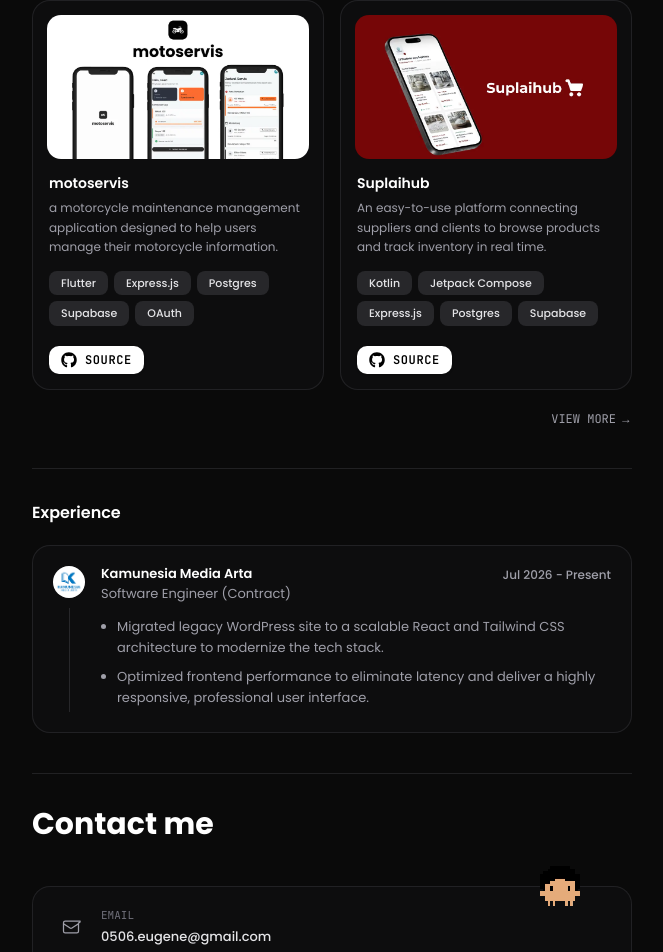
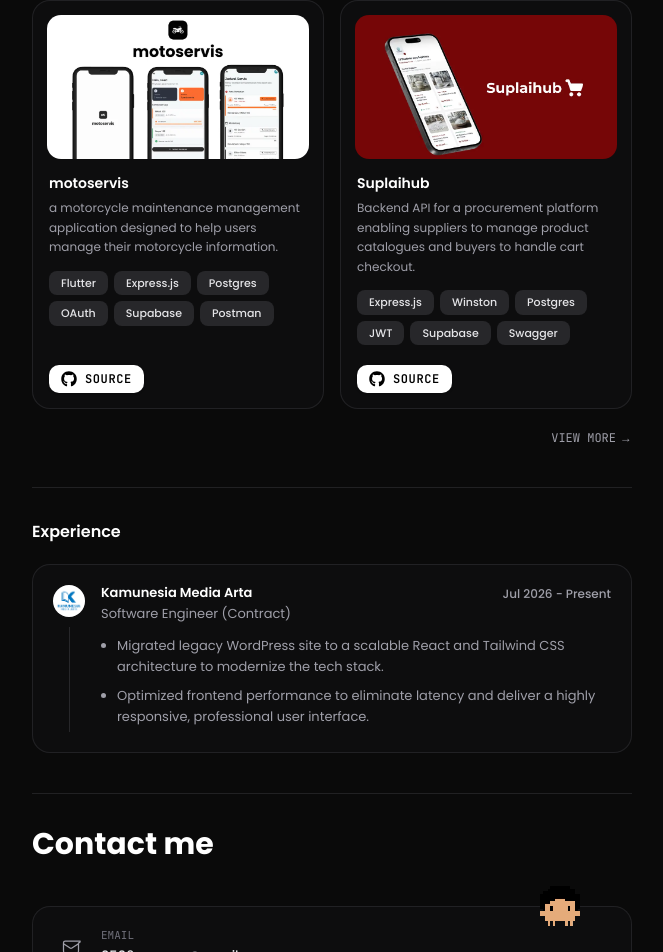
Before and after one commit to jeanebaebae/Portofolio, a Next.js app: page / in a window 1280 px wide. Shown: the part 856-1808 px from the top of the page, without its empty margins (308-971 px from the left). Built offline with nearby package versions, Linux system fonts and the light colour scheme.

Commit message:
fix: Suplaihub link

```diff
--- a/app/page.tsx
+++ b/app/page.tsx
@@ -318,10 +318,13 @@
                   }`}>Postgres</span>
                   <span className={`px-3 py-1 text-[11px] font-medium rounded-md transition-colors ${
                     isLightMode ? 'bg-[#EFE8DF] text-zinc-800' : 'bg-zinc-800 text-zinc-200'
+                  }`}>OAuth</span>
+                  <span className={`px-3 py-1 text-[11px] font-medium rounded-md transition-colors ${
+                    isLightMode ? 'bg-[#EFE8DF] text-zinc-800' : 'bg-zinc-800 text-zinc-200'
                   }`}>Supabase</span>
                   <span className={`px-3 py-1 text-[11px] font-medium rounded-md transition-colors ${
                     isLightMode ? 'bg-[#EFE8DF] text-zinc-800' : 'bg-zinc-800 text-zinc-200'
-                  }`}>OAuth</span>
+                  }`}>Postman</span>
                 </div>
               </div>
 
@@ -365,32 +368,34 @@
                 <p className={`text-[12px] mb-3.5 px-0.5 leading-relaxed font-normal transition-colors ${
                   isLightMode ? 'text-zinc-600' : 'text-zinc-400'
                 }`}>
-                  An easy-to-use platform connecting suppliers and clients to browse products and
-                  track inventory in real time.
+                  Backend API for a procurement platform enabling suppliers to manage product catalogues and buyers to handle cart checkout.
                 </p>
 
                 <div className="flex flex-wrap gap-1.5 mb-4 px-0.5">
                   <span className={`px-3 py-1 text-[11px] font-medium rounded-md transition-colors ${
                     isLightMode ? 'bg-[#EFE8DF] text-zinc-800' : 'bg-zinc-800 text-zinc-200'
-                  }`}>Kotlin</span>
+                  }`}>Express.js</span>
                   <span className={`px-3 py-1 text-[11px] font-medium rounded-md transition-colors ${
                     isLightMode ? 'bg-[#EFE8DF] text-zinc-800' : 'bg-zinc-800 text-zinc-200'
-                  }`}>Jetpack Compose</span>
-                  <span className={`px-3 py-1 text-[11px] font-medium rounded-md transition-colors ${
-                    isLightMode ? 'bg-[#EFE8DF] text-zinc-800' : 'bg-zinc-800 text-zinc-200'
-                  }`}>Express.js</span>
+                  }`}>Winston</span>
                   <span className={`px-3 py-1 text-[11px] font-medium rounded-md transition-colors ${
                     isLightMode ? 'bg-[#EFE8DF] text-zinc-800' : 'bg-zinc-800 text-zinc-200'
                   }`}>Postgres</span>
                   <span className={`px-3 py-1 text-[11px] font-medium rounded-md transition-colors ${
                     isLightMode ? 'bg-[#EFE8DF] text-zinc-800' : 'bg-zinc-800 text-zinc-200'
+                  }`}>JWT</span>
+                  <span className={`px-3 py-1 text-[11px] font-medium rounded-md transition-colors ${
+                    isLightMode ? 'bg-[#EFE8DF] text-zinc-800' : 'bg-zinc-800 text-zinc-200'
                   }`}>Supabase</span>
+                  <span className={`px-3 py-1 text-[11px] font-medium rounded-md transition-colors ${
+                    isLightMode ? 'bg-[#EFE8DF] text-zinc-800' : 'bg-zinc-800 text-zinc-200'
+                  }`}>Swagger</span>
                 </div>
               </div>
 
               <div className="px-0.5 pt-1">
                 <a
-                  href="https://github.com/jeanebaebae/suplaihub-app"
+                  href="https://github.com/jeanebaebae/Suplaihub"
                   target="_blank"
                   rel="noopener noreferrer"
                   className={`inline-flex items-center gap-2 px-3 py-1.5 rounded-lg font-mono text-xs font-semibold tracking-wider transition-colors shadow-sm active:scale-95 ${
```
